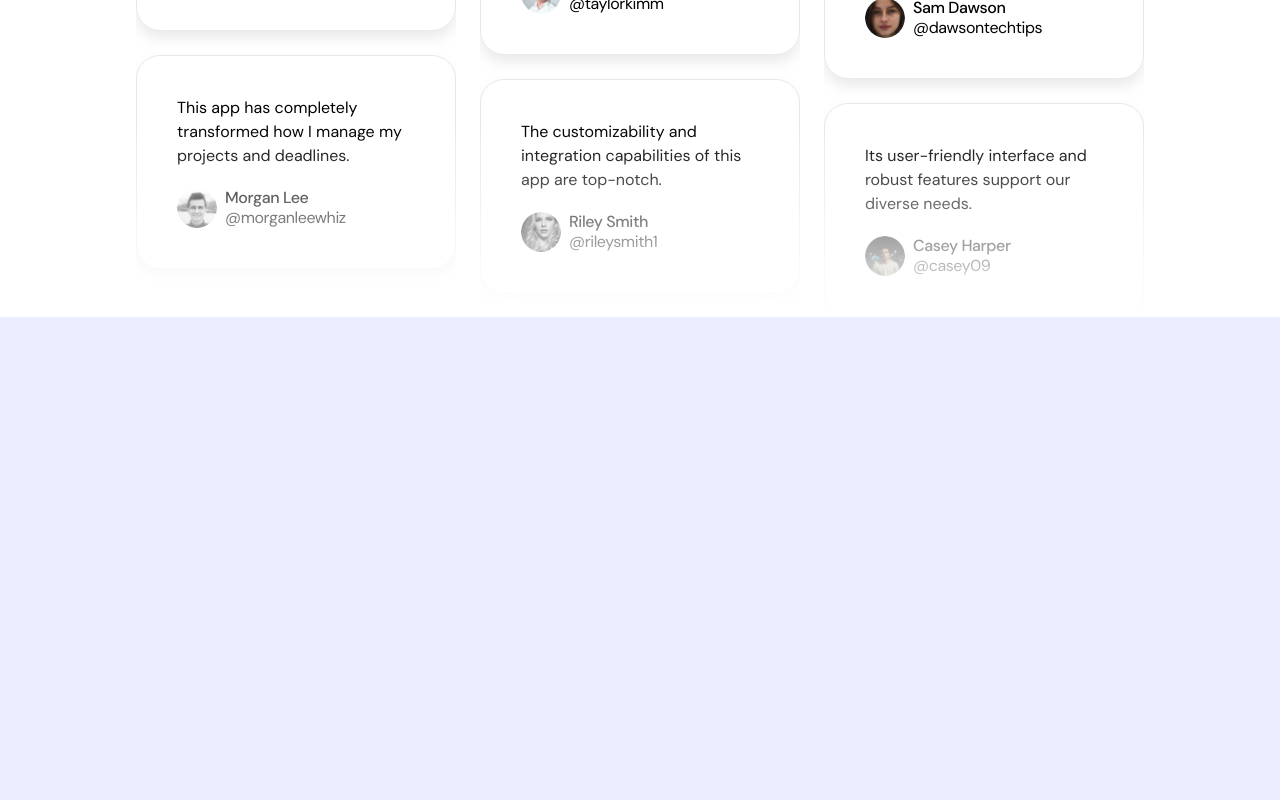
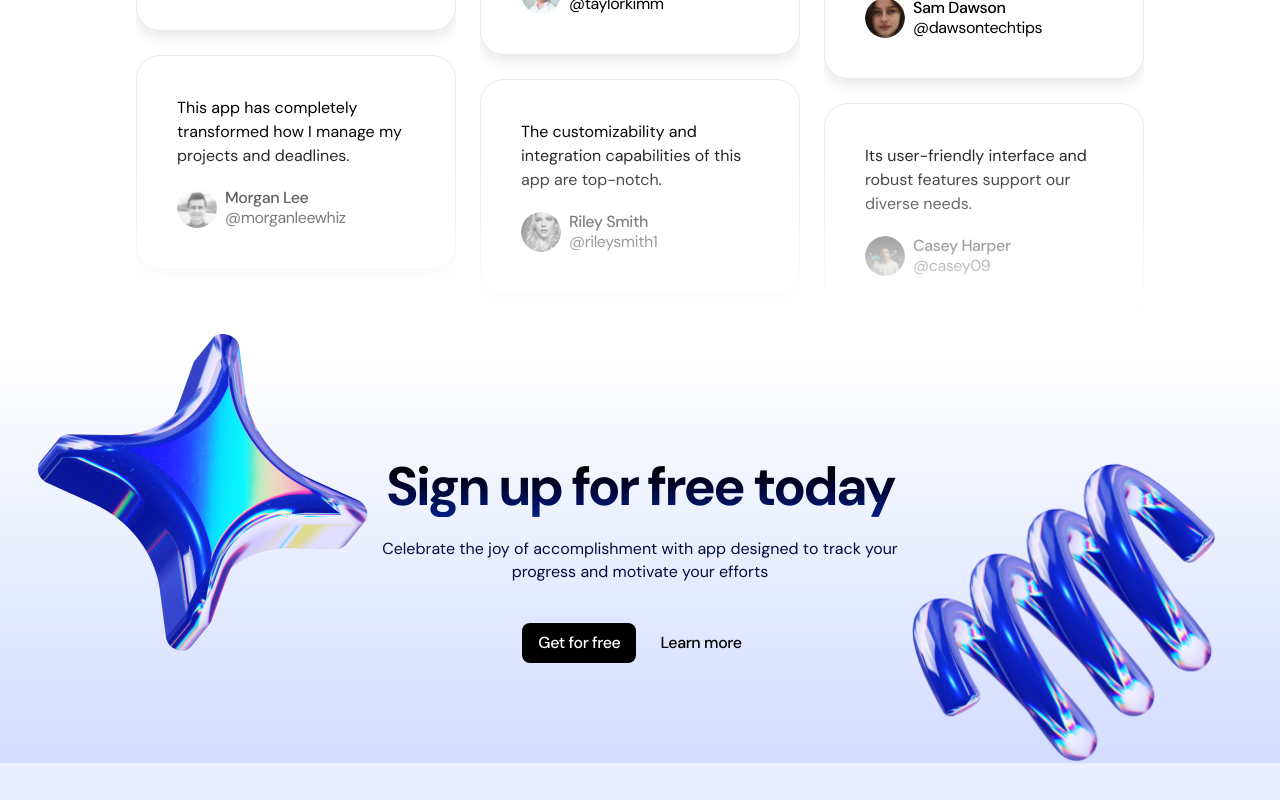
Before and after one commit to sanyamkashyap/Saas-landing-page, a Next.js app: page / in a window 1280 px wide. Shown: the part 3683-4483 px from the top of the page. Before the commit the page ends 4000 px from the top, so only its background shows below. Built offline with nearby package versions, Linux system fonts and the light colour scheme.

Commit message:
call to section

```diff
--- a/app/globals.css
+++ b/app/globals.css
@@ -40,6 +40,10 @@
         @apply text-center text-[22px] leading-[30px] text-[#010D3E]
     }
 
+    .section-description2 {
+        @apply text-center text-[16px] leading-[23px] text-[#010D3E]
+    }
+
     .section-heading {
         @apply max-w-[540px] mx-auto;
     }
--- a/app/page.tsx
+++ b/app/page.tsx
@@ -4,6 +4,7 @@
 import { ProductShowcase } from "@/sections/ProductShowcase";
 import { Pricing } from "@/sections/Pricing";
 import { Testimonials } from "@/sections/Testimonials";
+import { CallToAction } from "@/sections/CallToAction";
 
 export default function Home() {
   return (
@@ -14,6 +15,7 @@
       <ProductShowcase></ProductShowcase>
       <Pricing></Pricing>
       <Testimonials></Testimonials>
+      <CallToAction></CallToAction>
     </>
   )
 }
--- a/sections/CallToAction.tsx
+++ b/sections/CallToAction.tsx
@@ -1,3 +1,39 @@
+import Image from "next/image";
+
+import star from "@/assets/star.png"
+import sprintImage from "@/assets/spring.png"
+
 export const CallToAction = () => {
-  return null;
+  return (
+    <section className="bg-gradient-to-b from-white to-[#D2DCFF] pt-25 pb-25 overflow-x-clip">
+      <div className="container ">
+        <div className="section-heading relative">
+          <h3 className="section-title">Sign up for free today </h3>
+          <p className="section-description2 mt-5">
+            Celebrate the joy of accomplishment with app designed to track your progress and motivate your efforts
+          </p>
+
+          <Image
+            className="absolute -left-[350px] -top-[137px]"
+            src={star}
+            width={362}
+            height={362}
+            alt="star" />
+
+          <Image
+            className="absolute -right-[331px] -top-[19px]"
+            src={sprintImage}
+            width={362}
+            height={362}
+            alt="spring image" />
+        </div>
+
+        <div className="flex justify-center mt-10 gap-2">
+          <button className="btn btn-primary">Get for free</button>
+          <button className="btn btn-text">Learn more</button>
+        </div>
+
+      </div>
+    </section>
+  );
 };
--- a/sections/Testimonials.tsx
+++ b/sections/Testimonials.tsx
@@ -69,8 +69,8 @@
 
 
 const firstColumn = testimonials.slice(0, 3);
-const secondColumn = testimonials.slice(3, 6)
-const thirdColumn = testimonials.slice(6, 9)
+const secondColumn = testimonials.slice(3, 6);
+const thirdColumn = testimonials.slice(6, 9);
 
 const TestimonialsColumn = (props: { className?: string; testimonials: typeof testimonials }) => {
   return (
@@ -100,7 +100,7 @@
 
 export const Testimonials = () => {
   return (
-    <section className=" bg-white">
+    <section className="bg-white pb-10">
       <div className="container">
         <div className="flex justify-center">
           <h2 className="tag">Testimonials</h2>
```
